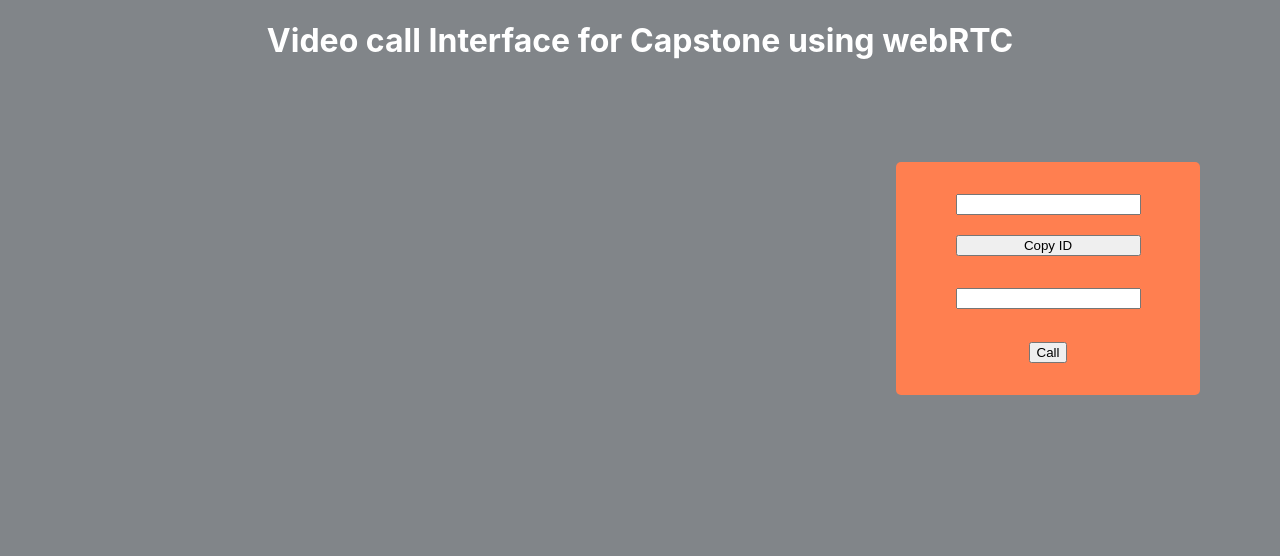
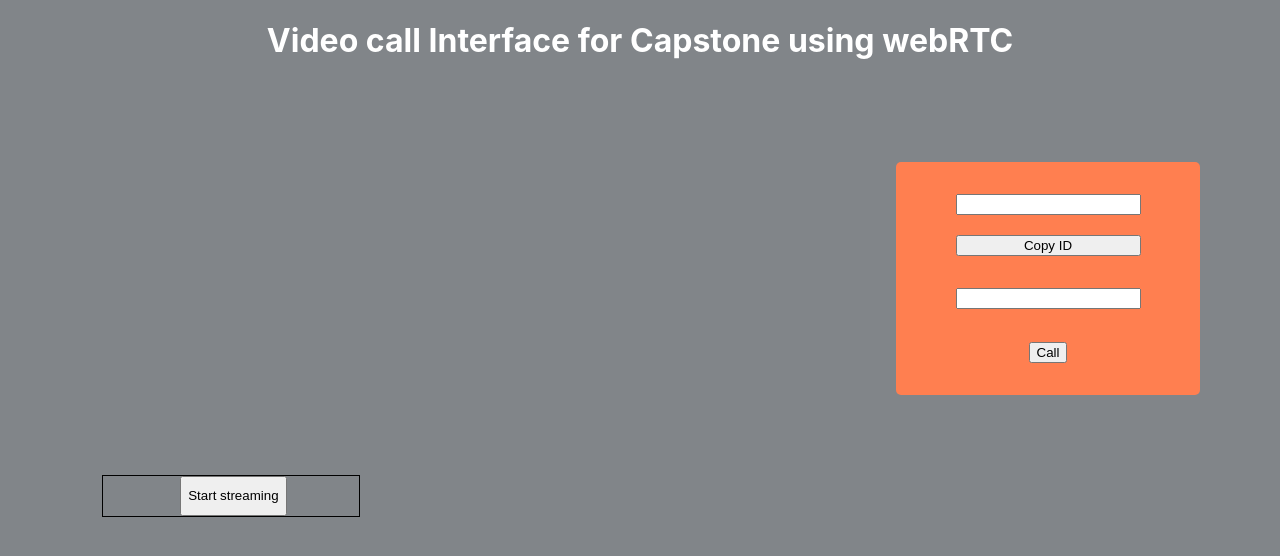
Before and after one commit to Dhanushvardan/wav2lip_ai_dub_capstone, a React (Create React App) app in the folder client/: page / in a window 1280 px wide. Shown: the top 556 px of the page. Built offline with nearby package versions, Linux system fonts and the light colour scheme; no server answers.

Commit message:
testing_ststreaming

```diff
--- a/client/src/App.jsx
+++ b/client/src/App.jsx
@@ -7,6 +7,7 @@ import "./App.scss";
 // const socket = io.connect("https://socket-backend-jlbk.onrender.com");
 //const socket = io.connect("https://backend-cap-utts.onrender.com");
 const socket = io.connect("https://backend-testing-g6ch.onrender.com");
+// const socket = io.connect("http://localhost:5000");
 function App() {
   const [me, setMe] = useState("");
   const [stream, setStream] = useState();
@@ -17,6 +18,7 @@ function App() {
   const [idToCall, setIdToCall] = useState("");
   const [callEnded, setCallEnded] = useState(false);
   const [name, setName] = useState("");
+  const [stStreaming, setStStreaming] = useState(false);
   const myVideo = useRef();
   const userVideo = useRef();
   const connectionRef = useRef();
@@ -41,6 +43,13 @@ function App() {
     });
   }, []);
 
+  useEffect(() => {
+    if (stStreaming) {
+      userVideo.current.srcObject = stream;
+      console.log(me);
+    }
+  }, [stStreaming]);
+
   const callUser = (id) => {
     const peer = new Peer({
       initiator: true,
@@ -56,7 +65,9 @@ function App() {
       });
     });
     peer.on("stream", (stream) => {
-      userVideo.current.srcObject = stream;
+      // if (stStreaming) {
+      //   userVideo.current.srcObject = stream;
+      // }
     });
     socket.on("callAccepted", (signal) => {
       setCallAccepted(true);
@@ -77,7 +88,9 @@ function App() {
       socket.emit("answerCall", { signal: data, to: caller });
     });
     peer.on("stream", (stream) => {
-      userVideo.current.srcObject = stream;
+      // if (stStreaming) {
+      //   userVideo.current.srcObject = stream;
+      // }
     });
 
     peer.signal(callerSignal);
@@ -94,6 +107,7 @@ function App() {
       <h1 style={{ textAlign: "center", color: "#fff" }}>
         Video call Interface for Capstone using webRTC
       </h1>
+
       <div className="container">
         <div className="video-container">
           <div className="video">
@@ -168,6 +182,17 @@ function App() {
           ) : null}
         </div>
       </div>
+      <div className="stStream">
+        <button
+          className="stBut"
+          onClick={(e) => {
+            setStStreaming(!stStreaming);
+            console.log(stStreaming);
+          }}
+        >
+          Start streaming
+        </button>
+      </div>
     </>
   );
 }
--- a/client/src/App.scss
+++ b/client/src/App.scss
@@ -1,6 +1,18 @@
 .container {
     display: grid;
     grid-template-columns: 7fr 3fr;
+}
+
+.stStream {
+    display: flex;
+    border: 1px solid black;
+    height: 5vh;
+    width: 20vw;
+    margin-top: 10vh;
+    margin-left: 8vw;
+    .stBut {
+        margin-left: 6vw;
+    }
 }
 
 .myId {
```
Also changed, not shown: 1 other file (tests, documents, lock files or other folders).
